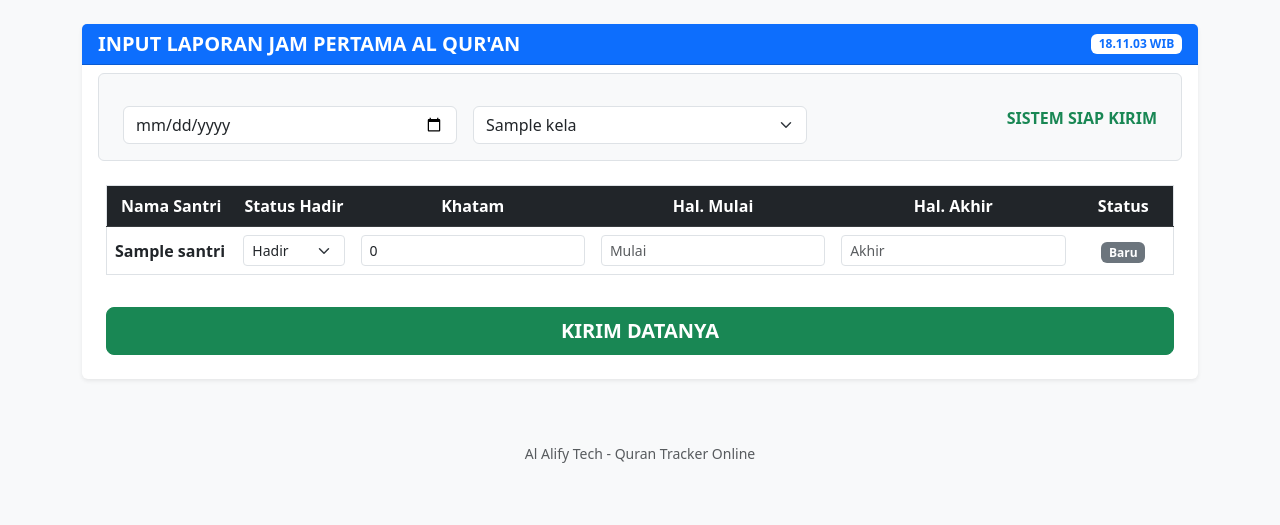
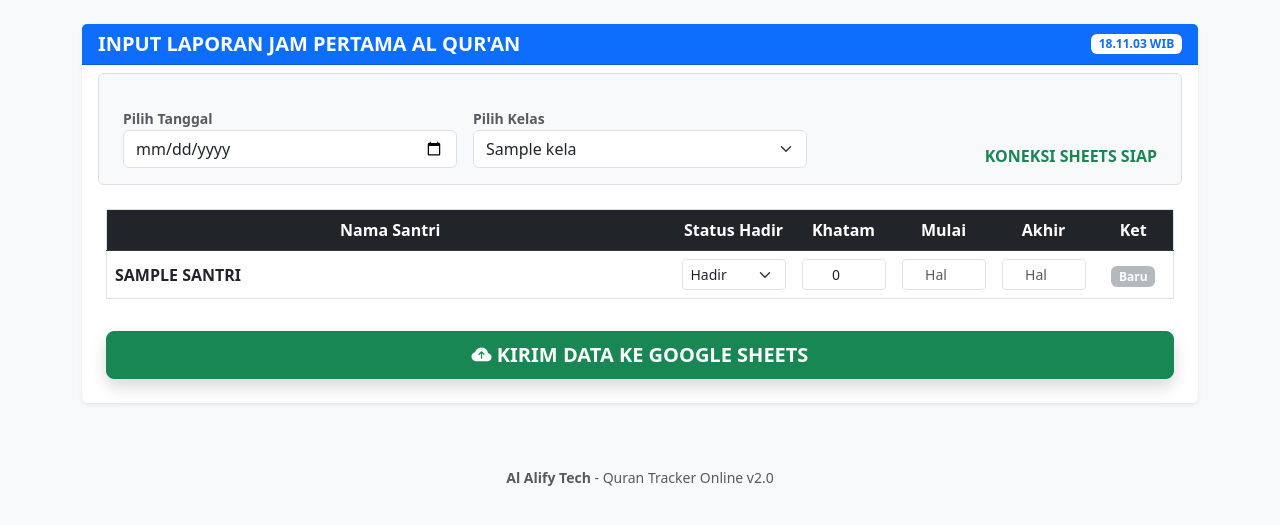
Before and after one commit to teknoalif/quran-tracker-main, a Django app: template monitoring/templates/monitoring/riwayat.html in a window 1280 px wide. Shown: the part 68-593 px from the top of the page. Run offline with Django 5.2, Linux system fonts and the light colour scheme; the template is opened without the code that fills it: most values are stand-ins (such as "Sample title", 1, 10 or a date in 2020).

Commit message:
UI: Finalizing riwayat.html for Al Alify Tech

```diff
--- a/monitoring/templates/monitoring/riwayat.html
+++ b/monitoring/templates/monitoring/riwayat.html
@@ -6,19 +6,24 @@
         <h5 class="mb-0 fw-bold">INPUT LAPORAN JAM PERTAMA AL QUR'AN</h5>
         <div id="clock" class="badge bg-white text-primary"></div>
     </div>
+
     <div class="card-body p-4">
         <form method="get" class="row g-3 mb-4 bg-light p-3 rounded border">
             <div class="col-md-4">
+                <label class="small fw-bold text-muted">Pilih Tanggal</label>
                 <input type="date" name="tanggal" class="form-control" value="{{ tanggal_sekarang }}" onchange="this.form.submit()">
             </div>
             <div class="col-md-4">
+                <label class="small fw-bold text-muted">Pilih Kelas</label>
                 <select name="kelas" class="form-select" onchange="this.form.submit()">
                     {% for k, v in kelas_list %}
                     <option value="{{ k }}" {% if k == kelas_selected %}selected{% endif %}>{{ v }}</option>
                     {% endfor %}
                 </select>
             </div>
-            <div class="col-md-4 text-end"><span id="timer-info" class="fw-bold"></span></div>
+            <div class="col-md-4 text-end d-flex align-items-end justify-content-end">
+                <span id="timer-info" class="fw-bold"></span>
+            </div>
         </form>
 
         <form method="post" action="{% url 'simpan_laporan' %}" id="formLaporan">
@@ -27,24 +32,24 @@
             <input type="hidden" name="kelas_hidden" value="{{ kelas_selected }}">
 
             <div class="table-responsive">
-                <table class="table align-middle border">
+                <table class="table align-middle border table-hover">
                     <thead class="table-dark text-center">
                         <tr>
                             <th>Nama Santri</th>
-                            <th>Status Hadir</th>
-                            <th>Khatam</th>
-                            <th>Hal. Mulai</th>
-                            <th>Hal. Akhir</th>
-                            <th style="width:100px">Status</th>
+                            <th style="width: 120px;">Status Hadir</th>
+                            <th style="width: 100px;">Khatam</th>
+                            <th style="width: 100px;">Mulai</th>
+                            <th style="width: 100px;">Akhir</th>
+                            <th style="width: 80px;">Ket</th>
                         </tr>
                     </thead>
                     <tbody>
                         {% for s in santris %}
                         <tr>
-                            <td class="fw-bold">
+                            <td class="fw-bold text-uppercase">
                                 {{ s.nama }}
+                                <input type="hidden" name="santri_nama" value="{{ s.nama }}">
                                 <input type="hidden" name="santri_id" value="{{ s.id }}">
-                                <input type="hidden" name="santri_nama" value="{{ s.nama }}">
                             </td>
                             <td>
                                 <select name="status_kehadiran" class="form-select form-select-sm">
@@ -54,22 +59,27 @@
                                     <option value="Alpa">Alpa</option>
                                 </select>
                             </td>
-                            <td><input type="number" name="jumlah_khatam" class="form-control form-control-sm" value="0"></td>
-                            <td><input type="number" name="hal_awal" class="form-control form-control-sm" placeholder="Mulai"></td>
-                            <td><input type="number" name="hal_akhir" class="form-control form-control-sm" placeholder="Akhir"></td>
+                            <td><input type="number" name="jumlah_khatam" class="form-control form-control-sm text-center" value="0" min="0"></td>
+                            <td><input type="number" name="hal_awal" class="form-control form-control-sm text-center" placeholder="Hal"></td>
+                            <td><input type="number" name="hal_akhir" class="form-control form-control-sm text-center" placeholder="Hal"></td>
                             <td class="text-center">
-                                <span class="badge bg-secondary">Baru</span>
+                                <span class="badge bg-secondary opacity-50">Baru</span>
                             </td>
                         </tr>
                         {% empty %}
                         <tr>
-                            <td colspan="6" class="text-center text-danger">Data santri tidak ditemukan untuk kelas ini.</td>
+                            <td colspan="6" class="text-center text-danger py-4">
+                                <i class="bi bi-exclamation-triangle-fill"></i> Data santri tidak ditemukan untuk kelas ini.
+                            </td>
                         </tr>
                         {% endfor %}
                     </tbody>
                 </table>
             </div>
-            <button type="submit" id="btnSimpan" class="btn btn-success w-100 btn-lg fw-bold mt-3">KIRIM DATANYA</button>
+
+            <button type="submit" id="btnSimpan" class="btn btn-success w-100 btn-lg fw-bold mt-3 shadow">
+                <i class="bi bi-cloud-arrow-up-fill"></i> KIRIM DATA KE GOOGLE SHEETS
+            </button>
         </form>
     </div>
 </div>
@@ -82,14 +92,23 @@
         const btn = document.getElementById('btnSimpan');
         const info = document.getElementById('timer-info');
 
-        // Selalu aktifkan tombol untuk memudahkan Pak Alif mengetes
+        // Selalu aktif agar Pak Alif bisa memantau kapan saja
         btn.classList.remove('disabled');
-        info.innerText = "SISTEM SIAP KIRIM";
-        info.className = "fw-bold text-success";
+        info.innerText = "KONEKSI SHEETS SIAP";
+        info.className = "fw-bold text-success animate__animated animate__pulse animate__infinite";
     }
     setInterval(updateClock, 1000);
     updateClock();
+
+    // Efek loading saat klik simpan
+    document.getElementById('formLaporan').onsubmit = function() {
+        const btn = document.getElementById('btnSimpan');
+        btn.innerHTML = '<span class="spinner-border spinner-border-sm"></span> MENGIRIM DATA...';
+        btn.classList.add('disabled');
+    };
 </script>
 
-<footer class="mt-5 text-center py-3 text-muted small">Al Alify Tech - Quran Tracker Online</footer>
+<footer class="mt-5 text-center py-3 text-muted small">
+    <strong>Al Alify Tech</strong> - Quran Tracker Online v2.0
+</footer>
 {% endblock %}
```
